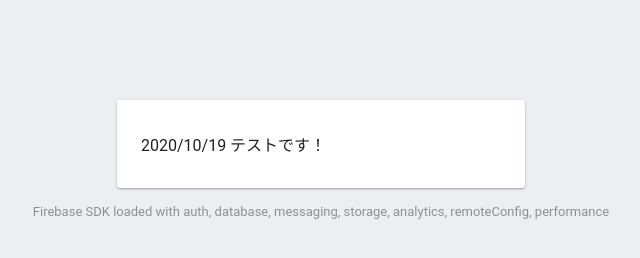
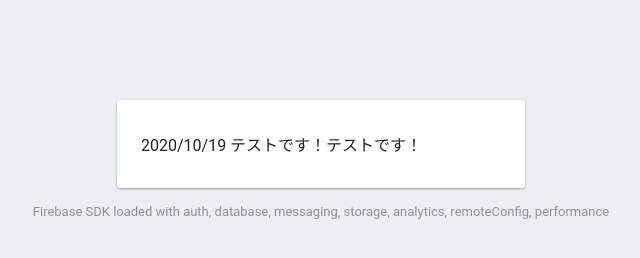
Before and after one commit to ikedastrive/test10192, a plain HTML site: page index.html in a window 1280 px wide. Shown: the full height of the page, 319-959 px from the left. Drawn offline with Linux system fonts and the light colour scheme; some packages are replaced by stand-ins of ours.

Commit message:
second commit

```diff
--- a/index.html
+++ b/index.html
@@ -35,7 +35,7 @@
   </head>
   <body>
     <div id="message">
-      2020/10/19 テストです！
+      2020/10/19 テストです！テストです！
     </div>
     <p id="load">Firebase SDK Loading&hellip;</p>
 
```
